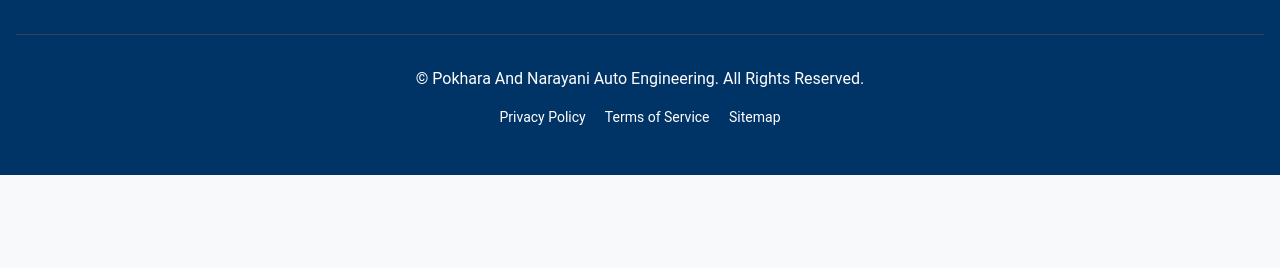
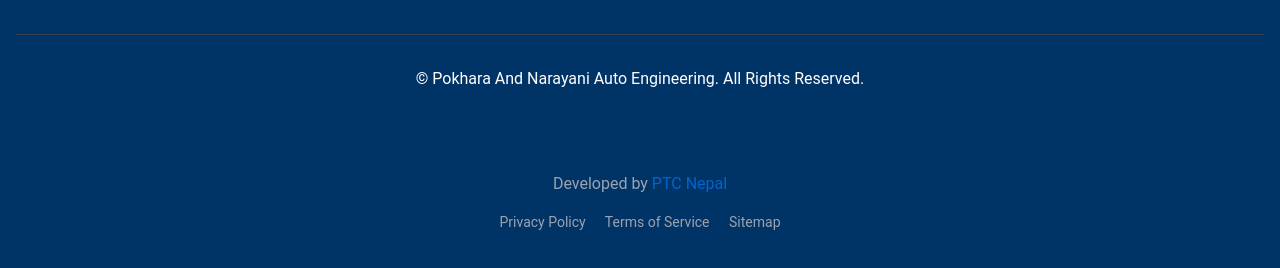
Before and after one commit to nepalbux/pokharanarayani, a plain HTML site: page index.html in a window 1280 px wide. Shown: the part 5378-5646 px from the top of the page. Before the commit the page ends 5553 px from the top, so only its background shows below. Drawn offline with nearby package versions, Linux system fonts and the light colour scheme.

Commit message:
Update index.html

```diff
--- a/index.html
+++ b/index.html
@@ -758,6 +758,7 @@ Unlock your engine’s full potential with our expert tuning services. We analyz
 
             <div class="border-t border-gray-700 mt-12 pt-8 text-center">
                 <p>&copy; <span id="currentYear"></span> Pokhara And Narayani Auto Engineering. All Rights Reserved.</p>
+                 <div class="border-t border-gray-800 mt-12 pt-8 text-center text-gray-400">Developed by <a href="https://ptcnepal.com.np" class="text-primary hover:underline">PTC Nepal</a></p>
                 <div class="mt-4 text-sm">
                     <a href="#" class="hover:text-accent transition mr-4">Privacy Policy</a>
                     <a href="#" class="hover:text-accent transition mr-4">Terms of Service</a>
```
